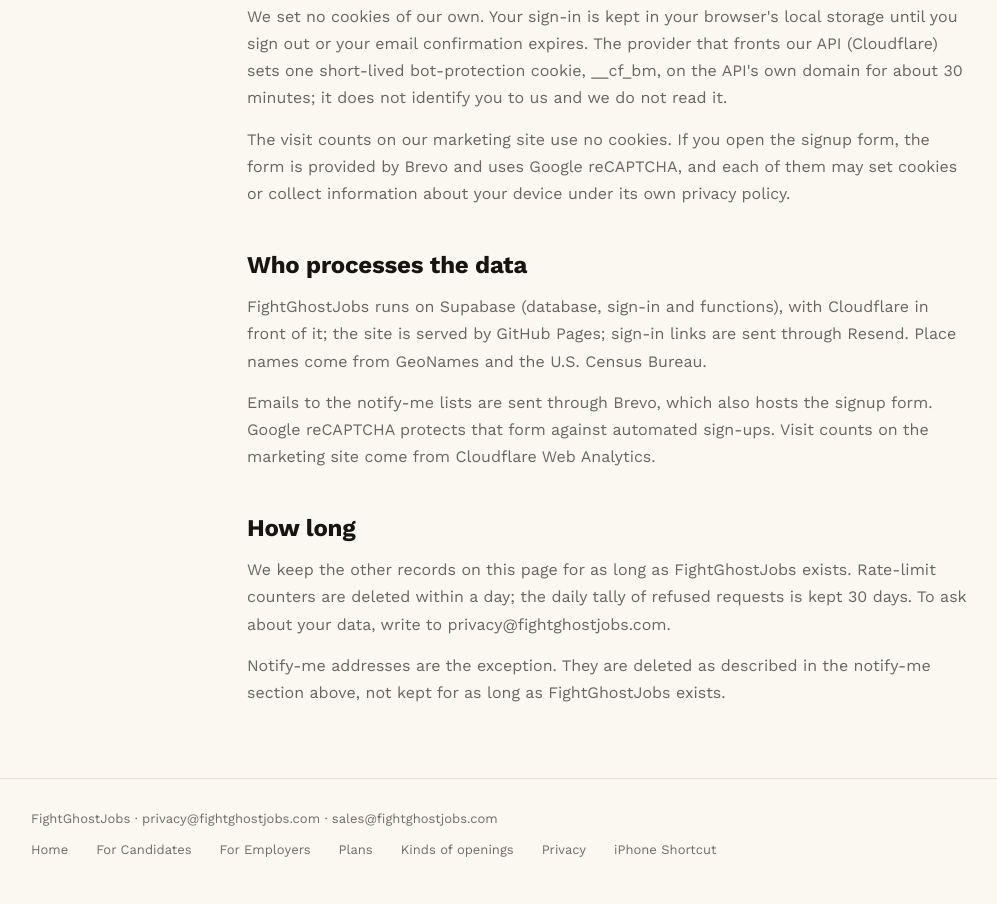
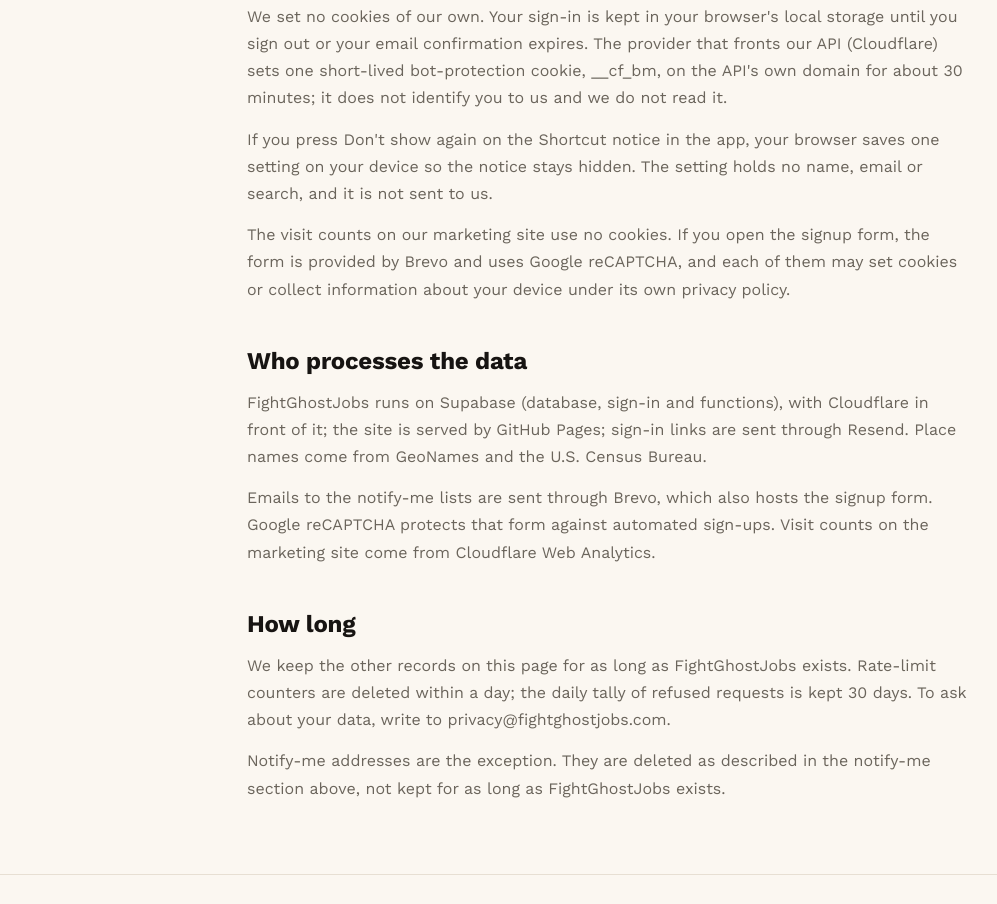
Before and after one commit to jppirone/fightghostjobs-web, a plain HTML site: page privacy.html in a window 1280 px wide. Shown: the part 3994-4898 px from the top of the page, without its empty margins (33-1030 px from the left). Drawn offline with Linux system fonts and the light colour scheme.

Commit message:
Privacy page: one sentence about the Don't show again setting of the app's Shortcut notice, in the Cookies section (prompt NH); date line unchanged
Co-Authored-By: Claude Sonnet 5.5 <noreply@anthropic.com>

```diff
--- a/privacy.html
+++ b/privacy.html
@@ -218,6 +218,7 @@
       <p style="font-size:16px;line-height:1.7;color:var(--muted);margin:14px 0 0;">These lists are kept apart from the rest of FightGhostJobs. Joining a list does not create an account, and having an account does not put you on a list. We do not sell, rent or share your address with anyone for their marketing.</p>
       <h2 style="font-size:24px;font-weight:700;margin-top:44px;">Cookies</h2>
       <p style="font-size:16px;line-height:1.7;color:var(--muted);margin:14px 0 0;">We set no cookies of our own. Your sign-in is kept in your browser's local storage until you sign out or your email confirmation expires. The provider that fronts our API (Cloudflare) sets one short-lived bot-protection cookie, __cf_bm, on the API's own domain for about 30 minutes; it does not identify you to us and we do not read it.</p>
+      <p style="font-size:16px;line-height:1.7;color:var(--muted);margin:14px 0 0;">If you press Don't show again on the Shortcut notice in the app, your browser saves one setting on your device so the notice stays hidden. The setting holds no name, email or search, and it is not sent to us.</p>
       <p style="font-size:16px;line-height:1.7;color:var(--muted);margin:14px 0 0;">The visit counts on our marketing site use no cookies. If you open the signup form, the form is provided by Brevo and uses Google reCAPTCHA, and each of them may set cookies or collect information about your device under its own privacy policy.</p>
       <h2 style="font-size:24px;font-weight:700;margin-top:44px;">Who processes the data</h2>
       <p style="font-size:16px;line-height:1.7;color:var(--muted);margin:14px 0 0;">FightGhostJobs runs on Supabase (database, sign-in and functions), with Cloudflare in front of it; the site is served by GitHub Pages; sign-in links are sent through Resend. Place names come from GeoNames and the U.S. Census Bureau.</p>
```
